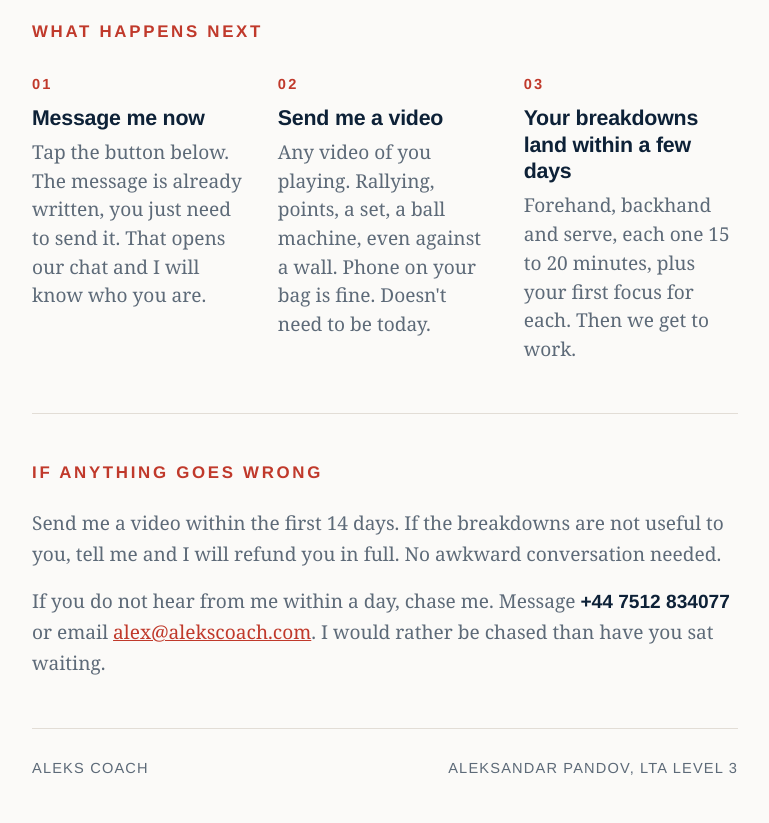
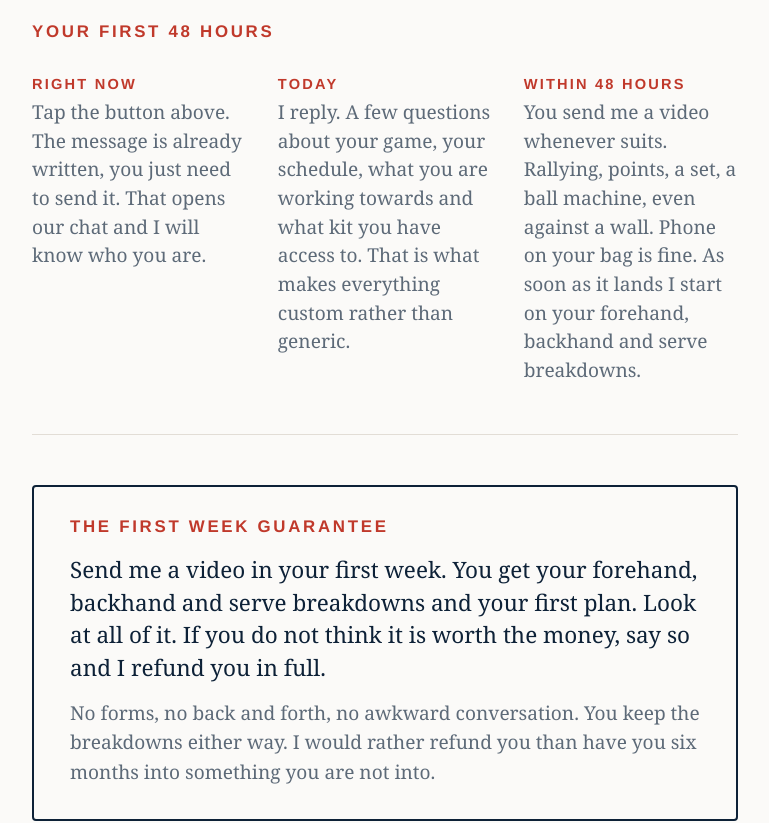
Before and after one commit to Cyb3rflame/aleks-coach-blog, a Next.js app: page /welcome in a window 1280 px wide. Shown: the part 580-1403 px from the top of the page, without its empty margins (255-1024 px from the left). Built offline with nearby package versions, Linux system fonts and the light colour scheme; a web font is replaced by a local one.

Commit message:
update programme page

```diff
--- a/pages/welcome.js
+++ b/pages/welcome.js
@@ -12,24 +12,21 @@ const CONFIG = {
   email: "alex@alekscoach.com", // change if this is wrong
 };
 
-const NEXT = [
+const FIRST_48 = [
   {
-    n: "01",
-    title: "Message me now",
+    when: "Right now",
     body:
-      "Tap the button below. The message is already written, you just need to send it. That opens our chat and I will know who you are.",
+      "Tap the button above. The message is already written, you just need to send it. That opens our chat and I will know who you are.",
   },
   {
-    n: "02",
-    title: "Send me a video",
+    when: "Today",
     body:
-      "Any video of you playing. Rallying, points, a set, a ball machine, even against a wall. Phone on your bag is fine. Doesn't need to be today.",
+      "I reply. A few questions about your game, your schedule, what you are working towards and what kit you have access to. That is what makes everything custom rather than generic.",
   },
   {
-    n: "03",
-    title: "Your breakdowns land within a few days",
+    when: "Within 48 hours",
     body:
-      "Forehand, backhand and serve, each one 15 to 20 minutes, plus your first focus for each. Then we get to work.",
+      "You send me a video whenever suits. Rallying, points, a set, a ball machine, even against a wall. Phone on your bag is fine. As soon as it lands I start on your forehand, backhand and serve breakdowns.",
   },
 ];
 
@@ -66,26 +63,33 @@ export default function Welcome() {
         </section>
 
         <section>
-          <h2>What happens next</h2>
+          <h2>Your first 48 hours</h2>
           <div className="grid">
-            {NEXT.map((s) => (
-              <div key={s.n} className="step">
-                <span className="n">{s.n}</span>
-                <h3>{s.title}</h3>
-                <p>{s.body}</p>
+            {FIRST_48.map((f) => (
+              <div key={f.when} className="step">
+                <span className="n">{f.when.toUpperCase()}</span>
+                <p>{f.body}</p>
               </div>
             ))}
           </div>
         </section>
 
         <section className="assure">
-          <h2>If anything goes wrong</h2>
-          <p>
-            Send me a video within the first 14 days. If the breakdowns are not
-            useful to you, tell me and I will refund you in full. No awkward
-            conversation needed.
-          </p>
-          <p>
+          <div className="gbox">
+            <h2>The first week guarantee</h2>
+            <p className="big">
+              Send me a video in your first week. You get your forehand,
+              backhand and serve breakdowns and your first plan. Look at all of
+              it. If you do not think it is worth the money, say so and I refund
+              you in full.
+            </p>
+            <p>
+              No forms, no back and forth, no awkward conversation. You keep the
+              breakdowns either way. I would rather refund you than have you six
+              months into something you are not into.
+            </p>
+          </div>
+          <p className="chase">
             If you do not hear from me within a day, chase me. Message{" "}
             <strong>{CONFIG.whatsappDisplay}</strong> or email{" "}
             <a href={`mailto:${CONFIG.email}`}>{CONFIG.email}</a>. I would
@@ -250,15 +254,34 @@ export default function Welcome() {
           color: var(--muted);
         }
 
-        .assure p {
+        .gbox {
+          border: 2px solid var(--navy);
+          border-radius: 4px;
+          padding: 1.75rem 2rem;
+        }
+        .gbox h2 {
+          margin-bottom: 1rem;
+        }
+        .gbox p {
+          margin: 0 0 0.8rem;
           font-size: 1.0625rem;
+          line-height: 1.55;
+          color: var(--muted);
+        }
+        .gbox p.big {
+          font-size: 1.25rem;
+          line-height: 1.45;
+          color: var(--navy);
+        }
+        .gbox p:last-child {
+          margin-bottom: 0;
+        }
+        .chase {
+          margin: 1.25rem 0 0;
+          font-size: 1rem;
           line-height: 1.6;
           color: var(--muted);
-          margin: 0 0 0.9rem;
           max-width: 40rem;
-        }
-        .assure p:last-child {
-          margin-bottom: 0;
         }
         .assure strong {
           font-family: var(--sans);
@@ -286,6 +309,12 @@ export default function Welcome() {
             grid-template-columns: 1fr;
             gap: 1.5rem;
           }
+          .gbox {
+            padding: 1.25rem;
+          }
+          .gbox p.big {
+            font-size: 1.125rem;
+          }
           .btn {
             display: block;
             padding: 1.1rem 1rem;
```
Also changed, not shown: pages/programme.js (+99 -1 lines).
